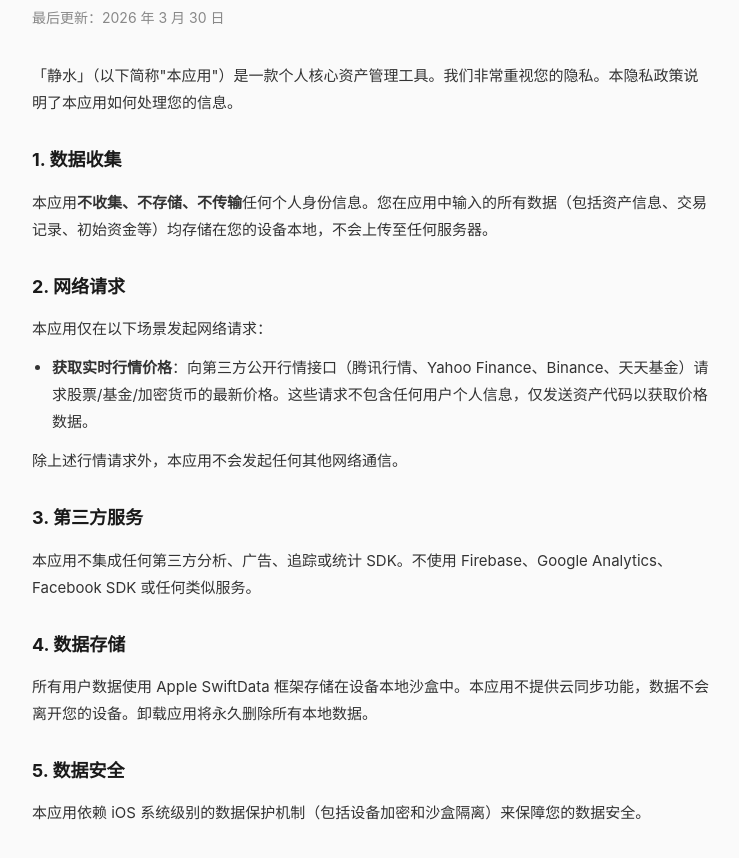
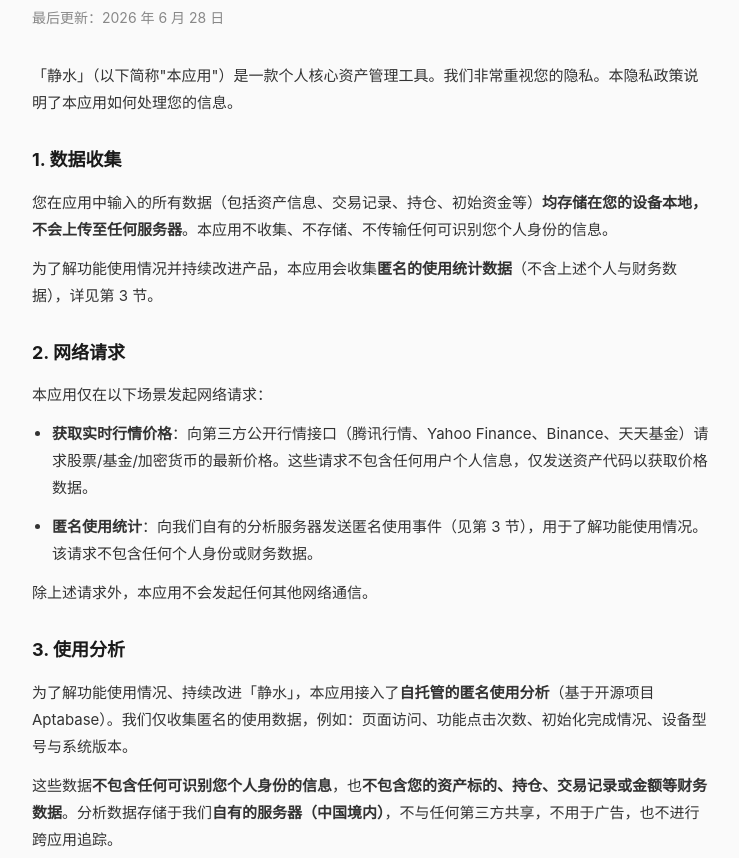
Before and after one commit to heizeerKR/privacy, a plain HTML site: page index.html in a window 1280 px wide. Shown: the part 86-944 px from the top of the page, without its empty margins (268-1007 px from the left). Drawn offline with Linux system fonts and the light colour scheme.

Commit message:
更新隐私政策：说明接入自托管匿名使用分析
- 修订第1/2节：区分本地资产数据（不上传）与匿名使用统计（上传至自有分析服务器）

- 第3节由「不集成任何分析SDK」改为「使用分析」，如实说明自托管 Aptabase（不含个人/财务数据）

- 数据存境内自有服务器，不共享、不广告、不跨应用追踪；更新日期至 2026-06-28

Co-Authored-By: Claude Opus 4.8 <noreply@anthropic.com>

```diff
--- a/index.html
+++ b/index.html
@@ -25,25 +25,29 @@
 </head>
 <body>
     <h1>隐私政策</h1>
-    <p class="update-date">最后更新：2026 年 3 月 30 日</p>
+    <p class="update-date">最后更新：2026 年 6 月 28 日</p>
 
     <p>「静水」（以下简称"本应用"）是一款个人核心资产管理工具。我们非常重视您的隐私。本隐私政策说明了本应用如何处理您的信息。</p>
 
     <h2>1. 数据收集</h2>
-    <p>本应用<strong>不收集、不存储、不传输</strong>任何个人身份信息。您在应用中输入的所有数据（包括资产信息、交易记录、初始资金等）均存储在您的设备本地，不会上传至任何服务器。</p>
+    <p>您在应用中输入的所有数据（包括资产信息、交易记录、持仓、初始资金等）<strong>均存储在您的设备本地，不会上传至任何服务器</strong>。本应用不收集、不存储、不传输任何可识别您个人身份的信息。</p>
+    <p>为了解功能使用情况并持续改进产品，本应用会收集<strong>匿名的使用统计数据</strong>（不含上述个人与财务数据），详见第 3 节。</p>
 
     <h2>2. 网络请求</h2>
     <p>本应用仅在以下场景发起网络请求：</p>
     <ul>
         <li><strong>获取实时行情价格</strong>：向第三方公开行情接口（腾讯行情、Yahoo Finance、Binance、天天基金）请求股票/基金/加密货币的最新价格。这些请求不包含任何用户个人信息，仅发送资产代码以获取价格数据。</li>
+        <li><strong>匿名使用统计</strong>：向我们自有的分析服务器发送匿名使用事件（见第 3 节），用于了解功能使用情况。该请求不包含任何个人身份或财务数据。</li>
     </ul>
-    <p>除上述行情请求外，本应用不会发起任何其他网络通信。</p>
+    <p>除上述请求外，本应用不会发起任何其他网络通信。</p>
 
-    <h2>3. 第三方服务</h2>
-    <p>本应用不集成任何第三方分析、广告、追踪或统计 SDK。不使用 Firebase、Google Analytics、Facebook SDK 或任何类似服务。</p>
+    <h2>3. 使用分析</h2>
+    <p>为了解功能使用情况、持续改进「静水」，本应用接入了<strong>自托管的匿名使用分析</strong>（基于开源项目 Aptabase）。我们仅收集匿名的使用数据，例如：页面访问、功能点击次数、初始化完成情况、设备型号与系统版本。</p>
+    <p>这些数据<strong>不包含任何可识别您个人身份的信息</strong>，也<strong>不包含您的资产标的、持仓、交易记录或金额等财务数据</strong>。分析数据存储于我们<strong>自有的服务器（中国境内）</strong>，不与任何第三方共享，不用于广告，也不进行跨应用追踪。</p>
+    <p>本应用不使用 Firebase、Google Analytics、Facebook SDK 等任何第三方商业分析或广告 SDK。</p>
 
     <h2>4. 数据存储</h2>
-    <p>所有用户数据使用 Apple SwiftData 框架存储在设备本地沙盒中。本应用不提供云同步功能，数据不会离开您的设备。卸载应用将永久删除所有本地数据。</p>
+    <p>您的所有资产数据使用 Apple SwiftData 框架存储在设备本地沙盒中。本应用不提供云同步功能，您的资产数据不会离开您的设备。卸载应用将永久删除所有本地数据。</p>
 
     <h2>5. 数据安全</h2>
     <p>本应用依赖 iOS 系统级别的数据保护机制（包括设备加密和沙盒隔离）来保障您的数据安全。</p>
```
